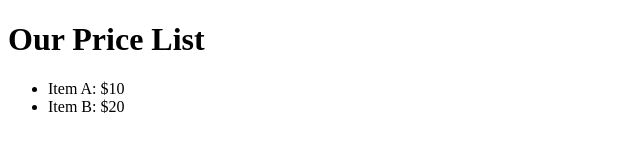
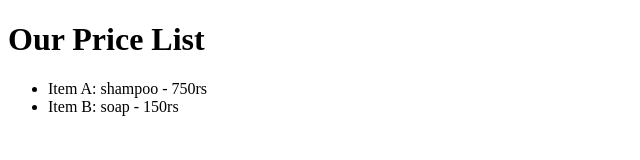
Before and after one commit to venkatakrishna2023-source/agile-4, a plain HTML site: page index.html in a window 1280 px wide. Shown: the whole page, without its empty margins (0-640 px from the left). Drawn offline with Linux system fonts and the light colour scheme.

Commit message:
updates  file

```diff
--- a/index.html
+++ b/index.html
@@ -4,8 +4,8 @@
 <body>
     <h1>Our Price List</h1>
     <ul>
-        <li>Item A: $10</li>
-        <li>Item B: $20</li>
+        <li>Item A: shampoo - 750rs</li>
+        <li>Item B: soap - 150rs</li>
     </ul>
 </body>
 </html>
```
